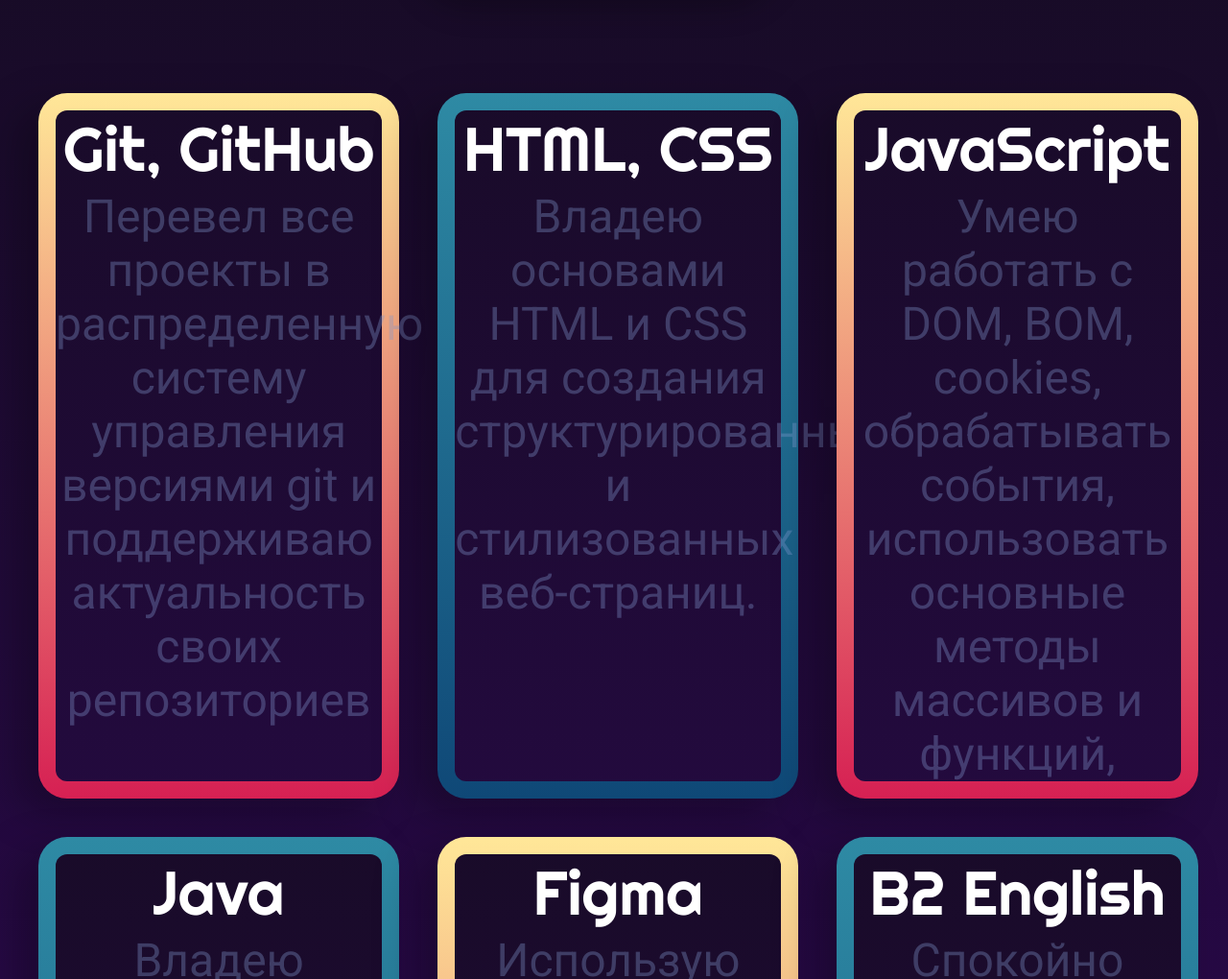
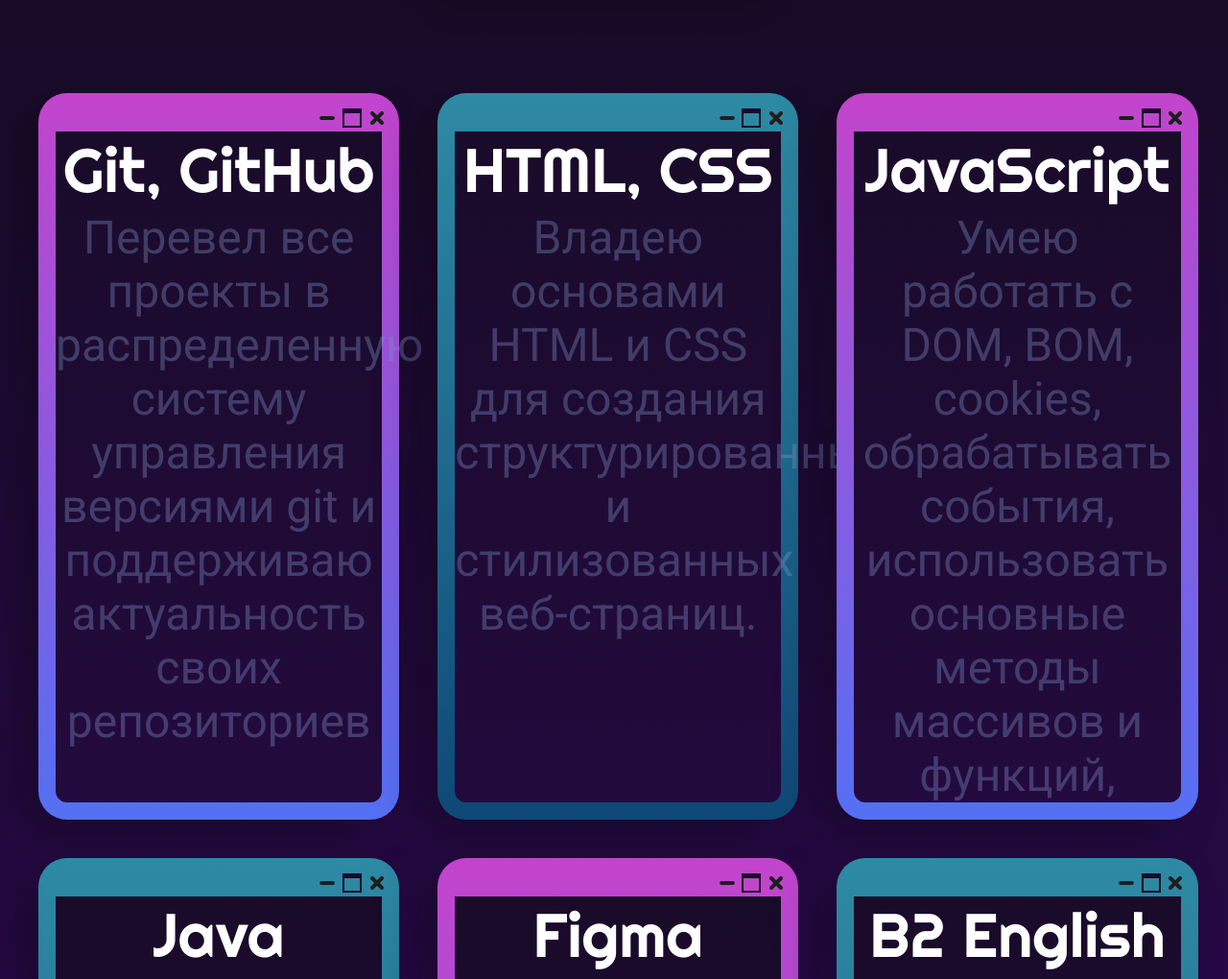
Before and after one commit to FunGluck/test2, a website: page index.html in a window 1280 px wide. Shown: the part 1280-2300 px from the top of the page at 96% size. Drawn offline with Linux system fonts and the light colour scheme.

Commit message:
folder-settings buttons and changed gradients

```diff
--- a/index.html
+++ b/index.html
@@ -44,6 +44,9 @@
     </div>
     <section class="skills">
         <div class="Box Git-skill">
+            <div class="window"></div>
+            <img src="images/Minus.png" class="minus" alt="">
+            <img src="images/X.png" class="x" alt="">
             <div class="skills-text git-skill-text-short">
                 <p>Git, GitHub</p>
             </div>
@@ -56,6 +59,9 @@
             </div>
         </div>
         <div class="Box html-css blue">
+            <div class="window"></div>
+            <img src="images/Minus.png" class="minus" alt="">
+            <img src="images/X.png" class="x" alt="">
             <div class="skills-text html-css-text-short">
                 <p>HTML, CSS</p>
             </div>
@@ -67,6 +73,9 @@
             </div>
         </div>
         <div class="Box JavaScript">
+            <div class="window"></div>
+            <img src="images/Minus.png" class="minus" alt="">
+            <img src="images/X.png" class="x" alt="">
             <div class="skills-text JavaScript-skill-text-short">
                 <p>JavaScript</p>
             </div>
@@ -78,6 +87,9 @@
             </div>
         </div>
         <div class="Box Java bluedown">
+            <div class="window"></div>
+            <img src="images/Minus.png" class="minus" alt="">
+            <img src="images/X.png" class="x" alt="">
             <div class="skills-text Java-text-short">
                 <p>Java</p>
             </div>
@@ -89,6 +101,9 @@
             </div>
         </div>
         <div class="Box Figma">
+            <div class="window"></div>
+            <img src="images/Minus.png" class="minus" alt="">
+            <img src="images/X.png" class="x" alt="">
             <div class="skills-text Figma-text-short">
                 <p>Figma</p>
             </div>
@@ -100,6 +115,9 @@
             </div>
         </div>
         <div class="Box English bluedown">
+            <div class="window"></div>
+            <img src="images/Minus.png" class="minus" alt="">
+            <img src="images/X.png" class="x" alt="">
             <div class="skills-text English-text-short">
                 <p>B2 English</p>
             </div>
@@ -117,6 +135,9 @@
     </div>
     <section>
         <div class="Box Relaxation-Zone lightgreen">
+            <div class="window"></div>
+            <img src="images/Minus.png" class="minus" alt="">
+            <img src="images/X.png" class="x" alt="">
             <div class="project-text Relaxation-Zone-text-short">
                 <p>Зона Отдыха</p>
             </div>
@@ -128,6 +149,9 @@
             </div>
         </div>
         <div class="Box test-server lightgreen">
+            <div class="window"></div>
+            <img src="images/Minus.png" class="minus" alt="">
+            <img src="images/X.png" class="x" alt="">
             <div class="project-text test-server-text-short">
                 <p>Тестовый Сервер</p>
             </div>
--- a/styles/style.css
+++ b/styles/style.css
@@ -167,18 +167,39 @@
 }
 .Box {
     background-color: transparent;
-    padding: 2px;
     text-align: center;
     position: relative;
     z-index: 0;
     border-radius: 30px;
-
+    padding: 3vh 2px 2px;
     border: double 1em transparent;
     background-image: linear-gradient(#190B29, #230A3E),
-    linear-gradient(to bottom,  #FFE798, #D62053);
+    linear-gradient(to bottom,  #c344cc, #5470f3);
     background-origin: border-box;
     background-clip: content-box, border-box;
     filter: drop-shadow(-23px 15px 20.9px rgba(0, 0, 0, 0.25));
+}
+.window {
+    position: absolute;
+    top: 0.1px;
+    left: 87.5%;
+    width: 20px;
+    height: 20px;
+    border: 2px solid #190B29;
+    border-top-width: 5px;
+}
+.minus {
+    position: absolute;
+    width: 20px;
+    top: 0.1px;
+    left: 80%;
+
+}
+.x {
+    position: absolute;
+    width: 20px;
+    top: 0.1px;
+    left: 95%;
 }
 .blue {
     background-image: linear-gradient(#190B29, #230A3E),
@@ -244,23 +265,23 @@
 }
 hr {
     height: 3px;
-    background-color: #4B4B57;
+    background-color: #3f016c;
     border: none;
     text-align: center;
 }
 
 footer {
     margin-top: 10vh;
-    background: #35055e;
+    background: #1E1E25;
     height: 32vh;
 }
 .footer-text {
     font-family: 'Righteous', sans-serif;
     font-style: normal;
-    font-weight: 400;
-    font-size: 20px;
+    font-weight: 300;
+    font-size: 18px;
     line-height: 25px;
-    color: #737382;
+    color: #bfb9c0;
 }
 .header-footer {
     font-family: 'Righteous', sans-serif;
```
Also changed, not shown: images/Minus.png (added), images/X.png (added).
